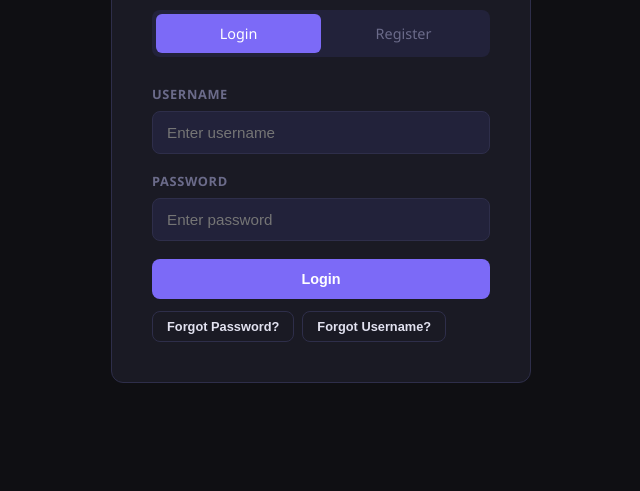
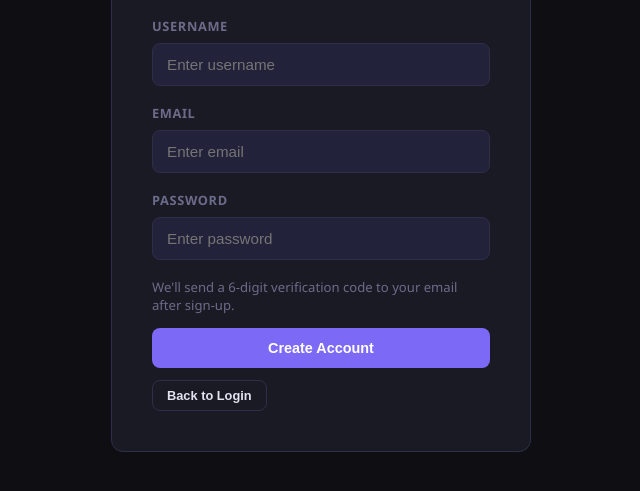
Before and after one commit to MVSanjayNiranjan/studytrack, a plain HTML site: page static/index.html in a window 1280 px wide. Both pictures are taken after a click on the element "Register". Shown: the part 273-764 px from the top of the page, without its empty margins (319-959 px from the left). Drawn offline with nearby package versions, Linux system fonts and the light colour scheme.

Commit message:
Fix JS syntax error from curly/smart quotes in switchAuthTab
The previous Edit operation introduced Unicode curly quotes (U+2018/U+2019)
as JavaScript string delimiters throughout the rewritten switchAuthTab
function, breaking all JS on the page. Replaced all with straight ASCII
apostrophes (U+0027) and changed the 'We'll send...' help text to use
double quotes to safely contain the apostrophe.

Co-Authored-By: Claude Sonnet 4.6 <noreply@anthropic.com>

```diff
--- a/static/index.html
+++ b/static/index.html
@@ -472,81 +472,81 @@ let authMode = 'login';
 
 function switchAuthTab(mode) {
   authMode = mode;
-  document.querySelectorAll(‘.auth-tab’).forEach((t, i) => {
-    t.classList.toggle(‘active’, (i === 0 && (mode === ‘login’ || mode === ‘forgot’ || mode === ‘forgot-username’)) || (i === 1 && (mode === ‘register’ || mode === ‘verify’)));
+  document.querySelectorAll('.auth-tab').forEach((t, i) => {
+    t.classList.toggle('active', (i === 0 && (mode === 'login' || mode === 'forgot' || mode === 'forgot-username')) || (i === 1 && (mode === 'register' || mode === 'verify')));
   });
 
-  const usernameField = document.getElementById(‘username-field’);
-  const emailField = document.getElementById(‘email-field’);
-  const passwordField = document.getElementById(‘password-field’);
-  const codeField = document.getElementById(‘code-field’);
-  const verifyActions = document.getElementById(‘verify-actions’);
-  const forgotActions = document.getElementById(‘forgot-actions’);
-  const forgotUsernameActions = document.getElementById(‘forgot-username-actions’);
-  const forgotLinks = document.getElementById(‘forgot-links’);
-  const help = document.getElementById(‘auth-help’);
-  const btn = document.getElementById(‘auth-btn’);
-  const backLoginLink = document.getElementById(‘back-login-link’);
-  const passwordInput = document.getElementById(‘auth-password’);
-  const usernameInput = document.getElementById(‘auth-username’);
-  const emailInput = document.getElementById(‘auth-email’);
-  const codeInput = document.getElementById(‘auth-code’);
-  const passwordLabel = document.getElementById(‘auth-password-label’);
-  const codeLabel = document.getElementById(‘auth-code-label’);
+  const usernameField = document.getElementById('username-field');
+  const emailField = document.getElementById('email-field');
+  const passwordField = document.getElementById('password-field');
+  const codeField = document.getElementById('code-field');
+  const verifyActions = document.getElementById('verify-actions');
+  const forgotActions = document.getElementById('forgot-actions');
+  const forgotUsernameActions = document.getElementById('forgot-username-actions');
+  const forgotLinks = document.getElementById('forgot-links');
+  const help = document.getElementById('auth-help');
+  const btn = document.getElementById('auth-btn');
+  const backLoginLink = document.getElementById('back-login-link');
+  const passwordInput = document.getElementById('auth-password');
+  const usernameInput = document.getElementById('auth-username');
+  const emailInput = document.getElementById('auth-email');
+  const codeInput = document.getElementById('auth-code');
+  const passwordLabel = document.getElementById('auth-password-label');
+  const codeLabel = document.getElementById('auth-code-label');
 
-  usernameField.style.display = mode === ‘forgot-username’ ? ‘none’ : ‘block’;
-  emailField.style.display = mode === ‘login’ ? ‘none’ : ‘block’;
-  passwordField.style.display = (mode === ‘verify’ || mode === ‘forgot-username’) ? ‘none’ : ‘block’;
-  codeField.style.display = (mode === ‘verify’ || mode === ‘forgot’ || mode === ‘forgot-username’) ? ‘block’ : ‘none’;
-  verifyActions.style.display = mode === ‘verify’ ? ‘block’ : ‘none’;
-  forgotActions.style.display = mode === ‘forgot’ ? ‘flex’ : ‘none’;
-  forgotUsernameActions.style.display = mode === ‘forgot-username’ ? ‘flex’ : ‘none’;
-  forgotLinks.style.display = mode === ‘login’ ? ‘flex’ : ‘none’;
-  backLoginLink.style.display = mode === ‘login’ ? ‘none’ : ‘inline-flex’;
+  usernameField.style.display = mode === 'forgot-username' ? 'none' : 'block';
+  emailField.style.display = mode === 'login' ? 'none' : 'block';
+  passwordField.style.display = (mode === 'verify' || mode === 'forgot-username') ? 'none' : 'block';
+  codeField.style.display = (mode === 'verify' || mode === 'forgot' || mode === 'forgot-username') ? 'block' : 'none';
+  verifyActions.style.display = mode === 'verify' ? 'block' : 'none';
+  forgotActions.style.display = mode === 'forgot' ? 'flex' : 'none';
+  forgotUsernameActions.style.display = mode === 'forgot-username' ? 'flex' : 'none';
+  forgotLinks.style.display = mode === 'login' ? 'flex' : 'none';
+  backLoginLink.style.display = mode === 'login' ? 'none' : 'inline-flex';
 
-  usernameInput.required = mode !== ‘forgot-username’;
-  emailInput.required = mode !== ‘login’;
-  passwordInput.required = mode !== ‘verify’ && mode !== ‘forgot-username’;
-  codeInput.required = mode === ‘verify’ || mode === ‘forgot’ || mode === ‘forgot-username’;
+  usernameInput.required = mode !== 'forgot-username';
+  emailInput.required = mode !== 'login';
+  passwordInput.required = mode !== 'verify' && mode !== 'forgot-username';
+  codeInput.required = mode === 'verify' || mode === 'forgot' || mode === 'forgot-username';
 
-  if (mode === ‘login’) {
-    btn.textContent = ‘Login’;
-    help.style.display = ‘none’;
-    passwordInput.autocomplete = ‘current-password’;
-    passwordLabel.textContent = ‘Password’;
-    passwordInput.placeholder = ‘Enter password’;
-    codeLabel.textContent = ‘Verification Code’;
-    codeInput.placeholder = ‘Enter 6-digit code’;
-  } else if (mode === ‘register’) {
-    btn.textContent = ‘Create Account’;
-    help.style.display = ‘block’;
-    help.textContent = ‘We’ll send a 6-digit verification code to your email after sign-up.’;
-    passwordInput.autocomplete = ‘new-password’;
-    passwordLabel.textContent = ‘Password’;
-    passwordInput.placeholder = ‘Enter password’;
-    codeLabel.textContent = ‘Verification Code’;
-    codeInput.placeholder = ‘Enter 6-digit code’;
-  } else if (mode === ‘verify’) {
-    btn.textContent = ‘Verify Email’;
-    help.style.display = ‘block’;
-    help.textContent = ‘Enter the verification code from your inbox to activate your account.’;
-    codeLabel.textContent = ‘Verification Code’;
-    codeInput.placeholder = ‘Enter 6-digit code’;
-  } else if (mode === ‘forgot’) {
-    btn.textContent = ‘Reset Password’;
-    help.style.display = ‘block’;
-    help.textContent = ‘Send a reset code to your email, then enter it with your new password.’;
-    passwordInput.autocomplete = ‘new-password’;
-    passwordLabel.textContent = ‘New Password’;
-    passwordInput.placeholder = ‘Enter new password’;
-    codeLabel.textContent = ‘Reset Code’;
-    codeInput.placeholder = ‘Enter reset code’;
+  if (mode === 'login') {
+    btn.textContent = 'Login';
+    help.style.display = 'none';
+    passwordInput.autocomplete = 'current-password';
+    passwordLabel.textContent = 'Password';
+    passwordInput.placeholder = 'Enter password';
+    codeLabel.textContent = 'Verification Code';
+    codeInput.placeholder = 'Enter 6-digit code';
+  } else if (mode === 'register') {
+    btn.textContent = 'Create Account';
+    help.style.display = 'block';
+    help.textContent = "We'll send a 6-digit verification code to your email after sign-up.";
+    passwordInput.autocomplete = 'new-password';
+    passwordLabel.textContent = 'Password';
+    passwordInput.placeholder = 'Enter password';
+    codeLabel.textContent = 'Verification Code';
+    codeInput.placeholder = 'Enter 6-digit code';
+  } else if (mode === 'verify') {
+    btn.textContent = 'Verify Email';
+    help.style.display = 'block';
+    help.textContent = 'Enter the verification code from your inbox to activate your account.';
+    codeLabel.textContent = 'Verification Code';
+    codeInput.placeholder = 'Enter 6-digit code';
+  } else if (mode === 'forgot') {
+    btn.textContent = 'Reset Password';
+    help.style.display = 'block';
+    help.textContent = 'Send a reset code to your email, then enter it with your new password.';
+    passwordInput.autocomplete = 'new-password';
+    passwordLabel.textContent = 'New Password';
+    passwordInput.placeholder = 'Enter new password';
+    codeLabel.textContent = 'Reset Code';
+    codeInput.placeholder = 'Enter reset code';
   } else {
-    btn.textContent = ‘Reveal Username’;
-    help.style.display = ‘block’;
-    help.textContent = ‘Enter your email to receive a verification code, then reveal your username.’;
-    codeLabel.textContent = ‘Verification Code’;
-    codeInput.placeholder = ‘Enter 6-digit code’;
+    btn.textContent = 'Reveal Username';
+    help.style.display = 'block';
+    help.textContent = 'Enter your email to receive a verification code, then reveal your username.';
+    codeLabel.textContent = 'Verification Code';
+    codeInput.placeholder = 'Enter 6-digit code';
   }
 }
 
```
